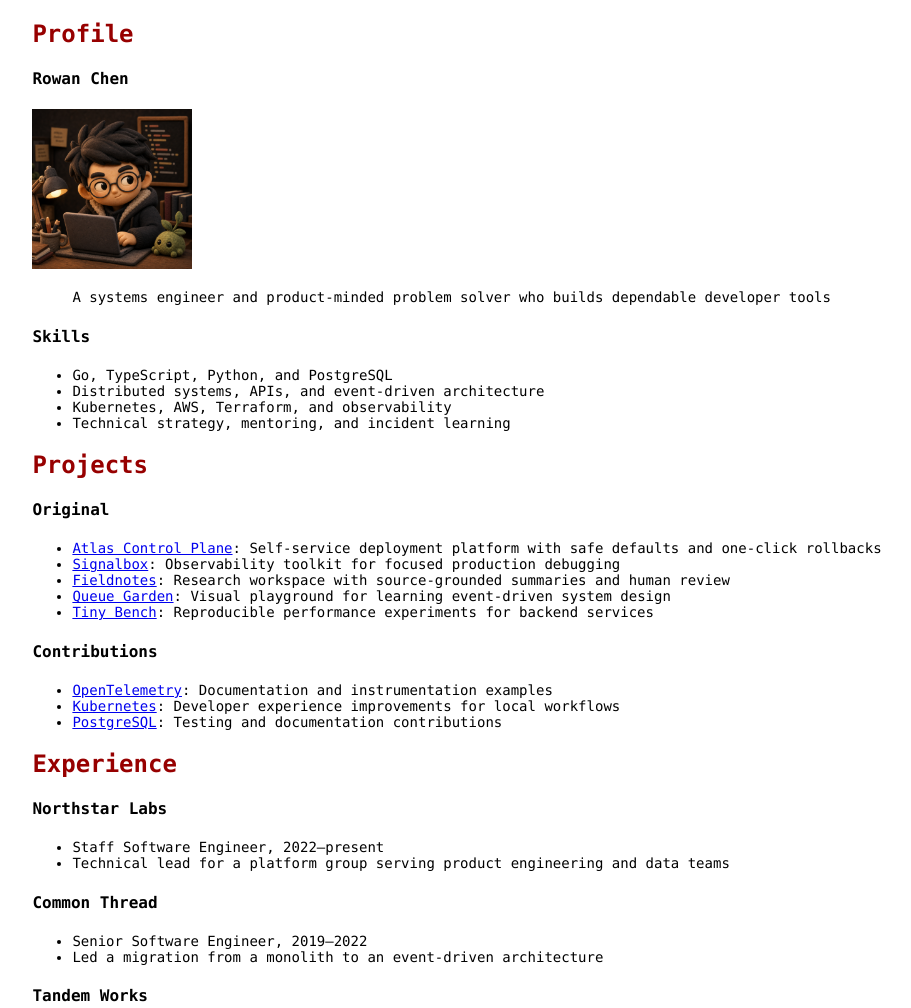
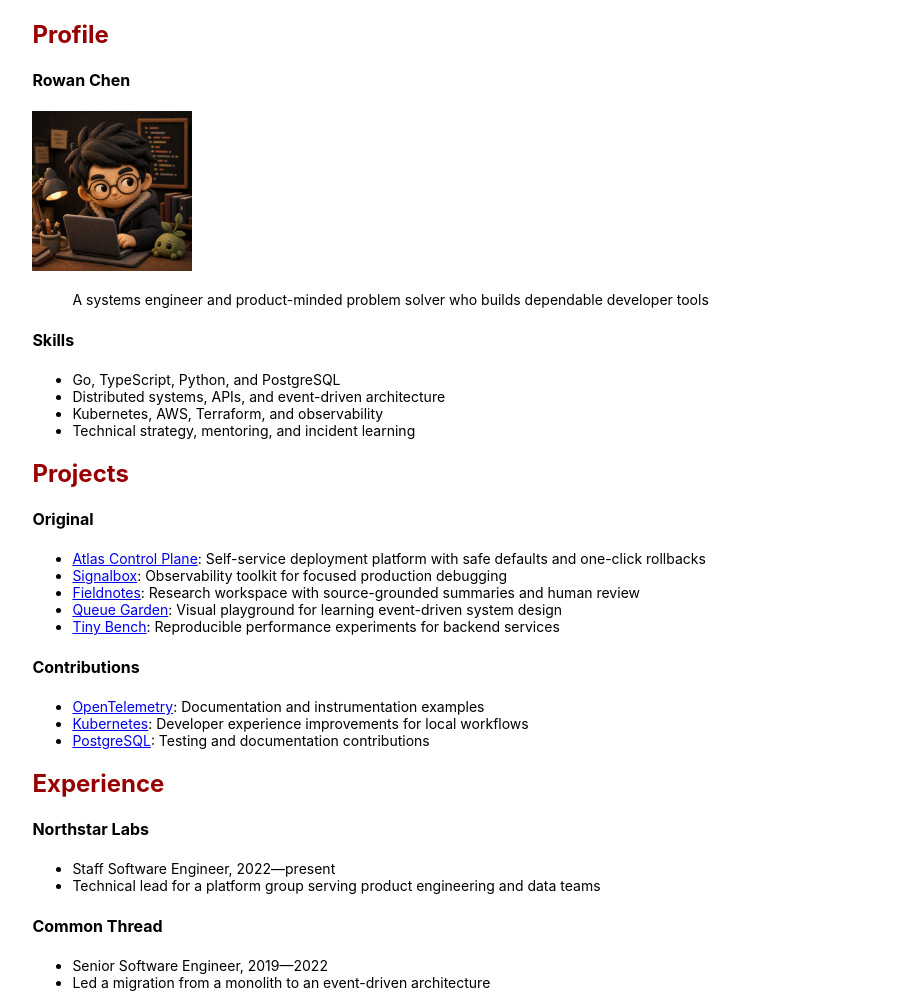
Before and after one commit to hackjutsu/geek-profile, an Eleventy site: page profile/src/index.md in a window 1280 px wide. Shown: the top 1008 px of the page, without its empty margins (102-1013 px from the left). Built offline with nearby package versions, Linux system fonts and the light colour scheme; Eleventy itself is replaced by a stand-in of ours; files that its build step writes are made by us from their sources.

Commit message:
Use system font for sample profile

```diff
--- a/docs/css/site.css
+++ b/docs/css/site.css
@@ -15,7 +15,7 @@
 
 .profile {
   margin: 0 10%;
-  font-family: Consolas, Menlo, Monaco, "Courier New", monospace;
+  font-family: -apple-system, BlinkMacSystemFont, "Segoe UI", sans-serif;
 }
 
 .profile-avatar {
--- a/profile/src/css/site.css
+++ b/profile/src/css/site.css
@@ -15,7 +15,7 @@
 
 .profile {
   margin: 0 10%;
-  font-family: Consolas, Menlo, Monaco, "Courier New", monospace;
+  font-family: -apple-system, BlinkMacSystemFont, "Segoe UI", sans-serif;
 }
 
 .profile-avatar {
```
